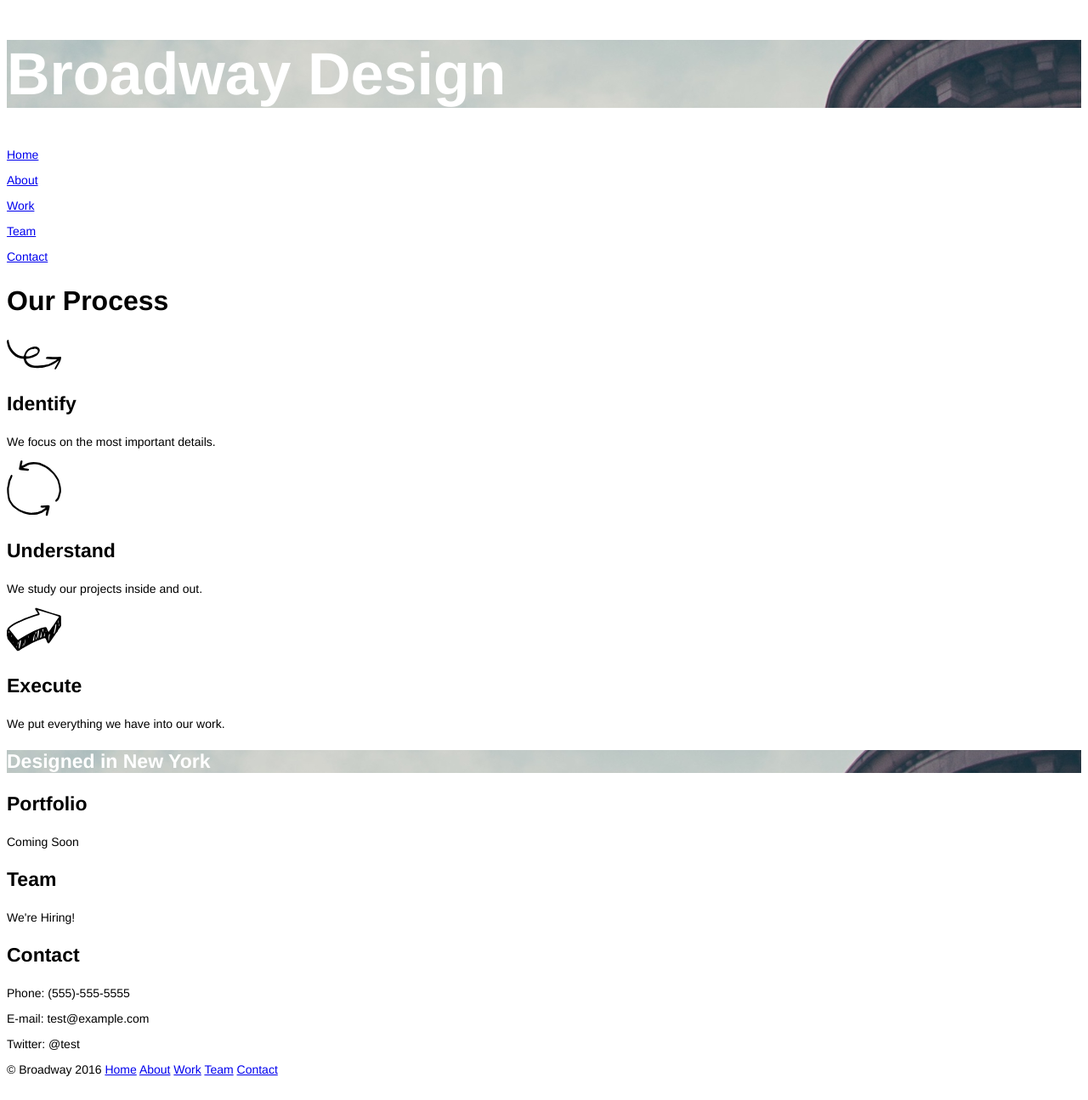
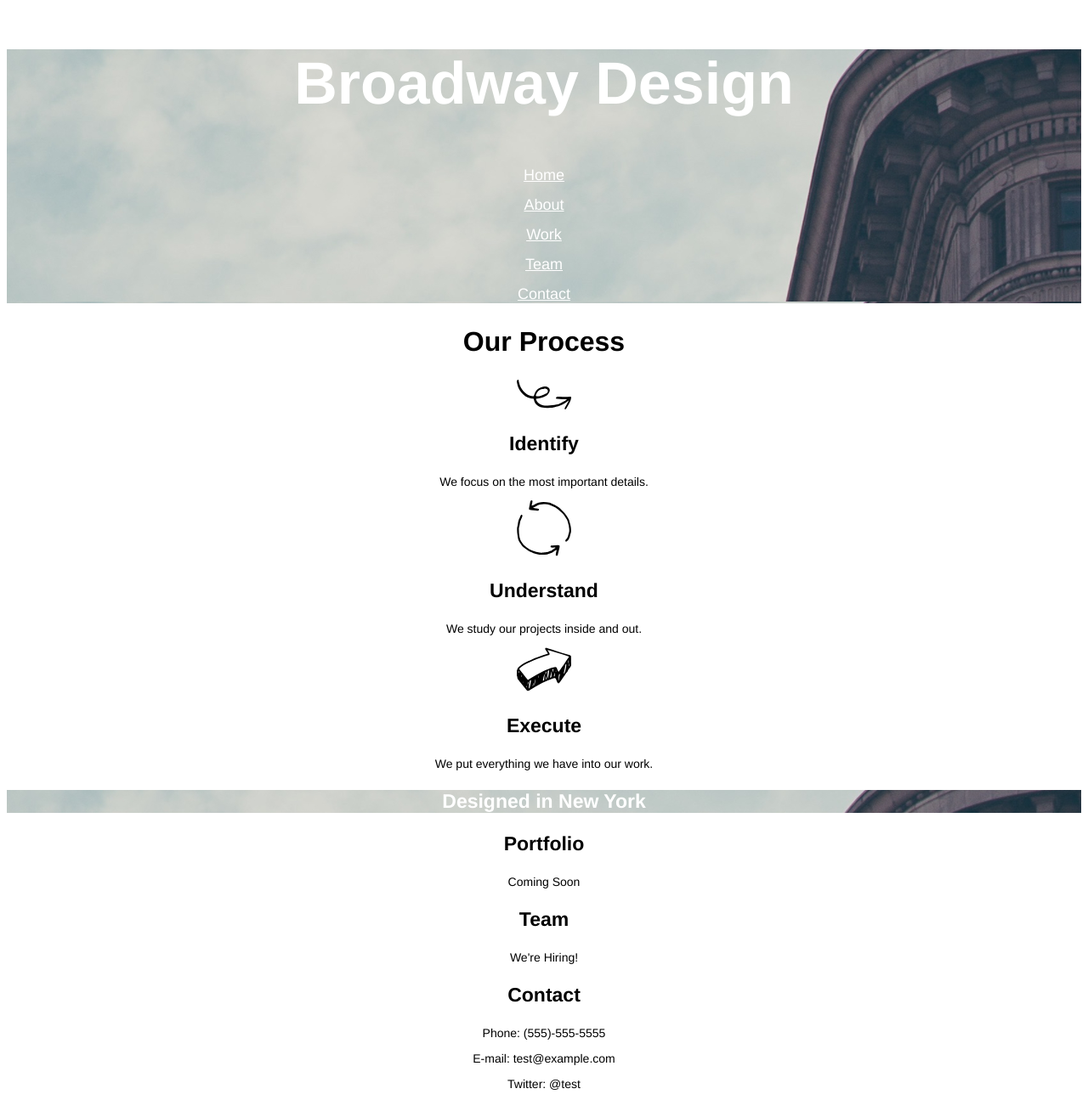
Before and after one commit to SandraD0183/broadway, a plain HTML site: page index.html in a window 1280 px wide. Shown: the top 1295 px of the page at 85% size. Drawn offline with Linux system fonts and the light colour scheme.

Commit message:
Expanded image banner and updated some HTML and CSS codes

```diff
--- a/index.html
+++ b/index.html
@@ -6,6 +6,7 @@
     <link href="./resources/css/style.css" type="text/css" rel="stylesheet">
   </head>
   <body>
+    <nav>
       <div id="home"></div>
         <h1>Broadway Design</h1>
         <p><a href="#home">Home</a></p>
@@ -13,6 +14,7 @@
         <p><a href="#work">Work</a></p>
         <p><a href="#team">Team</a></p>
         <p><a href="#contact">Contact</a></p>
+    </nav>
     <div id="about"></div>
       <h2>Our Process</h2>
       <img src="./resources/images/identify.svg">
@@ -41,4 +43,5 @@
     <div class="footer">
       <p>© Broadway 2016 <a href="#home">Home</a> <a href="#about">About</a> <a href="#work">Work</a> <a href="#team">Team</a> <a href="#contact">Contact</a></p>
     </div>
+  </body
 </html>
--- a/resources/css/style.css
+++ b/resources/css/style.css
@@ -1,5 +1,4 @@
 h1 {
-  background-image: url(../images/the-flatiron-building.png);
   font-family: Helvetica;
   font-size: 70px;
   font-weight: bold;
@@ -30,3 +29,26 @@ p {
   font-weight: bold;
   color: white;
 }
+
+html {
+  text-align: center;
+}
+
+.footer {
+  text-align: left;
+  background-color: dimgray;
+  color: white;
+  font-family: Helvetica;
+  font-size: 11px;
+}
+
+a {
+  font-family: Helvetica;
+  font-size: 18px;
+  color: white;
+}
+
+nav {
+  background-image: url(../images/the-flatiron-building.png);
+  background-size: auto;
+}
```
Lines whose indentation alone changed are shown as unchanged.
